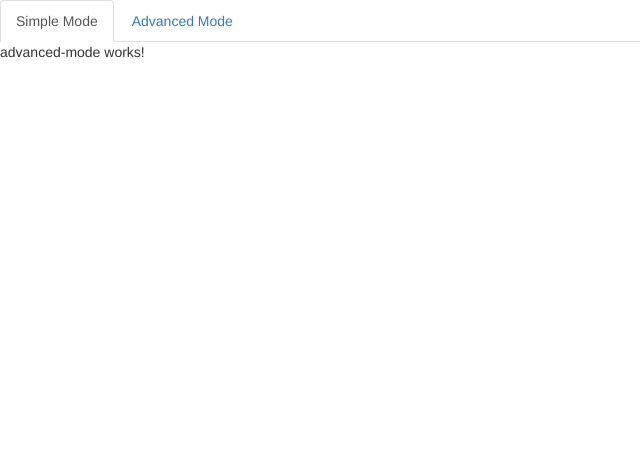
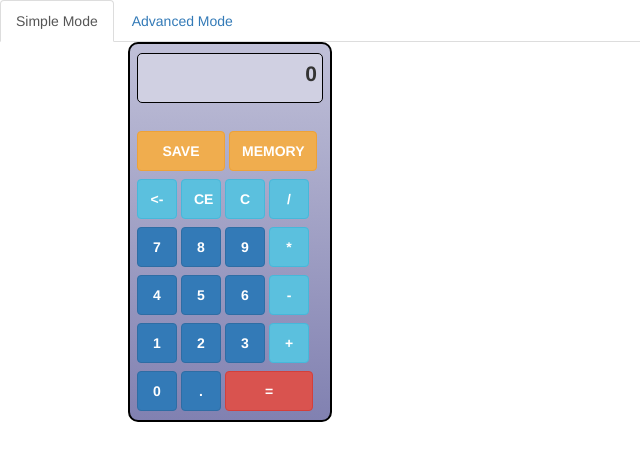
Before and after one commit to lahotskyy/Calculator, an Angular app: page /advancedMode in a window 1280 px wide. Shown: the top 460 px of the page, without its empty margins (0-640 px from the left). Built offline with nearby package versions, Linux system fonts and the light colour scheme.

Commit message:
add calculator advanced mode

```diff
--- a/src/app/advanced-mode/advanced-mode.component.css
+++ b/src/app/advanced-mode/advanced-mode.component.css
@@ -0,0 +1,37 @@
+form {
+    border: 2px solid black;
+    width: 204px;
+    height: auto;
+    padding: 5px;
+    margin-left: 10%;
+    background: white;
+    background: -webkit-linear-gradient(bottom, #c0c0d8 , #8181b1);
+    background: -o-linear-gradient(bottom, #c0c0d8, #8181b1);
+    background: -moz-linear-gradient(bottom, #c0c0d8, #8181b1);
+    background: linear-gradient(to bottom, #c0c0d8 , #8181b1);
+    border-radius: 10px;
+}
+
+.single {
+    width: 40px;
+    height:40px;
+    margin: 4px 2px;
+}
+
+.double {
+    width: 88px;
+    height:40px;
+    margin: 4px 2px;
+}
+
+.output {
+    width: auto;
+    height:50px;
+    margin: 4px 2px;
+    border: 1px solid black;
+    border-radius: 5px;
+    padding: 5px;
+    text-align: right;
+    background-color: #d0d0e2;
+    font-size: 1.5em;
+}
--- a/src/app/advanced-mode/advanced-mode.component.html
+++ b/src/app/advanced-mode/advanced-mode.component.html
@@ -1,3 +1,30 @@
-<p>
-  advanced-mode works!
-</p>
+<form name='advanced'>
+  <div class="output"> <b>{{this.result}}</b></div>
+  <br>
+  <button class="btn btn-warning double" type="button" (click)="saveResult()"><b>SAVE</b></button>
+  <button class="btn btn-warning double" type="button" (click)="resultFromMemory()"><b>MEMORY</b></button>
+  <br>
+  <button class="btn btn-info single" type="button" (click)="backSpace()"><b><-</b></button>
+  <button class="btn btn-info single" type="button" (click)="buttonCE()"><b>CE</b></button>
+  <button class="btn btn-info single" type="button" (click)="reset()"><b>C</b></button>
+  <button class="btn btn-info single" type="button" (click)="addOperation('/')"><b>/</b></button>
+  <br>
+  <button class="btn btn-primary single" type="button" (click)="addNumber('7')"><b>7</b></button>
+  <button class="btn btn-primary single" type="button" (click)="addNumber('8')"><b>8</b></button>
+  <button class="btn btn-primary single" type="button" (click)="addNumber('9')"><b>9</b></button>
+  <button class="btn btn-info single" type="button" (click)="addOperation('*')"><b>*</b></button>
+  <br>
+  <button class="btn btn-primary single" type="button" (click)="addNumber('4')"><b>4</b></button>
+  <button class="btn btn-primary single" type="button" (click)="addNumber('5')"><b>5</b></button>
+  <button class="btn btn-primary single" type="button" (click)="addNumber('6')"><b>6</b></button>
+  <button class="btn btn-info single" type="button" (click)="addOperation('-')"><b>-</b></button>
+  <br>
+  <button class="btn btn-primary single" type="button" (click)="addNumber('1')"><b>1</b></button>
+  <button class="btn btn-primary single" type="button" (click)="addNumber('2')"><b>2</b></button>
+  <button class="btn btn-primary single" type="button" (click)="addNumber('3')"><b>3</b></button>
+  <button class="btn btn-info single" type="button" (click)="addOperation('+')"><b>+</b></button>
+   <br>
+  <button class="btn btn-primary single" type="button" (click)="addNumber('0')"><b>0</b></button>
+  <button class="btn btn-primary single" type="button" (click)="addPoint()"><b>.</b></button>
+  <button class="btn btn-danger double" type="button" (click)="evalNumber()"><b>=</b></button>
+</form>
--- a/src/app/advanced-mode/advanced-mode.component.ts
+++ b/src/app/advanced-mode/advanced-mode.component.ts
@@ -7,9 +7,109 @@ import { Component, OnInit } from '@angular/core';
 })
 export class AdvancedModeComponent implements OnInit {
 
+ MAX_COUNT_NUMBER: number;
+
+  result: string;
+  isEval: boolean;
+  isNewNumber: boolean;
+  indexLastOperation: number;
+  resultReverse: string;
+  canNewOperation: boolean;
+
   constructor() { }
 
   ngOnInit() {
+    this.result = '0';
+    this.isEval = false;
+    this.isNewNumber = true;
+    this.canNewOperation = false;
+    this.MAX_COUNT_NUMBER = 12;
+  }
+
+  saveResult() {
+    localStorage.setItem('result', this.result);
+  }
+
+  resultFromMemory() {
+    this.result += localStorage.getItem('result');
+  }
+
+  backSpace() {
+    this.result = this.result.substring(0, this.result.length - 1);
+    this.canNewOperation = true;
+
+    return this.result;
+  }
+
+  buttonCE() {
+    this.resultReverse = this.result.split("").reverse().join("");
+    this.indexLastOperation = this.resultReverse.match(/[\/\*\-\+]/).index;
+    this.result = this.result.substring(0, this.result.length - this.indexLastOperation);
+
+    this.canNewOperation = false;
+    this.isNewNumber = true;
+
+    return this.result;
+  }
+
+  reset() {
+    this.result = '0';
+    this.isEval = false;
+    this.isNewNumber = true;
+    this.canNewOperation = false;
+  }
+
+  addNumber(value) {
+    if (this.result.length < this.MAX_COUNT_NUMBER) {
+      if (this.result === '0' || this.isEval) {
+        this.result = value;
+      } else {
+        this.result += value;
+      }
+
+      this.isEval = false;
+      this.canNewOperation = true;
+      this.isNewNumber = false;
+
+      return this.result;
+    }
+  }
+
+  addOperation(value) {
+    if (this.result.length < this.MAX_COUNT_NUMBER) {
+      if (this.canNewOperation) {
+        this.isNewNumber = true;
+        this.result += value;
+        this.canNewOperation = false;
+        this.isEval = false;
+      }
+
+      return this.result;
+    }
+  }
+
+  addPoint() {
+  if (this.result.length < this.MAX_COUNT_NUMBER) {
+    if (this.isEval) {
+        this.result = '0.';
+        this.isEval = false;
+      } else if (this.isNewNumber || !this.result.match(/\./)) {
+        this.result += '.';
+      }
+
+      this.isNewNumber = false;
+      this.canNewOperation = false;
+
+      return this.result;
+    }
+  }
+
+  evalNumber() {
+    this.result = String(+Number(eval(this.result)).toFixed(10));
+    this.isEval = true;
+    this.canNewOperation = true;
+
+    return this.result;
   }
 
 }
```
